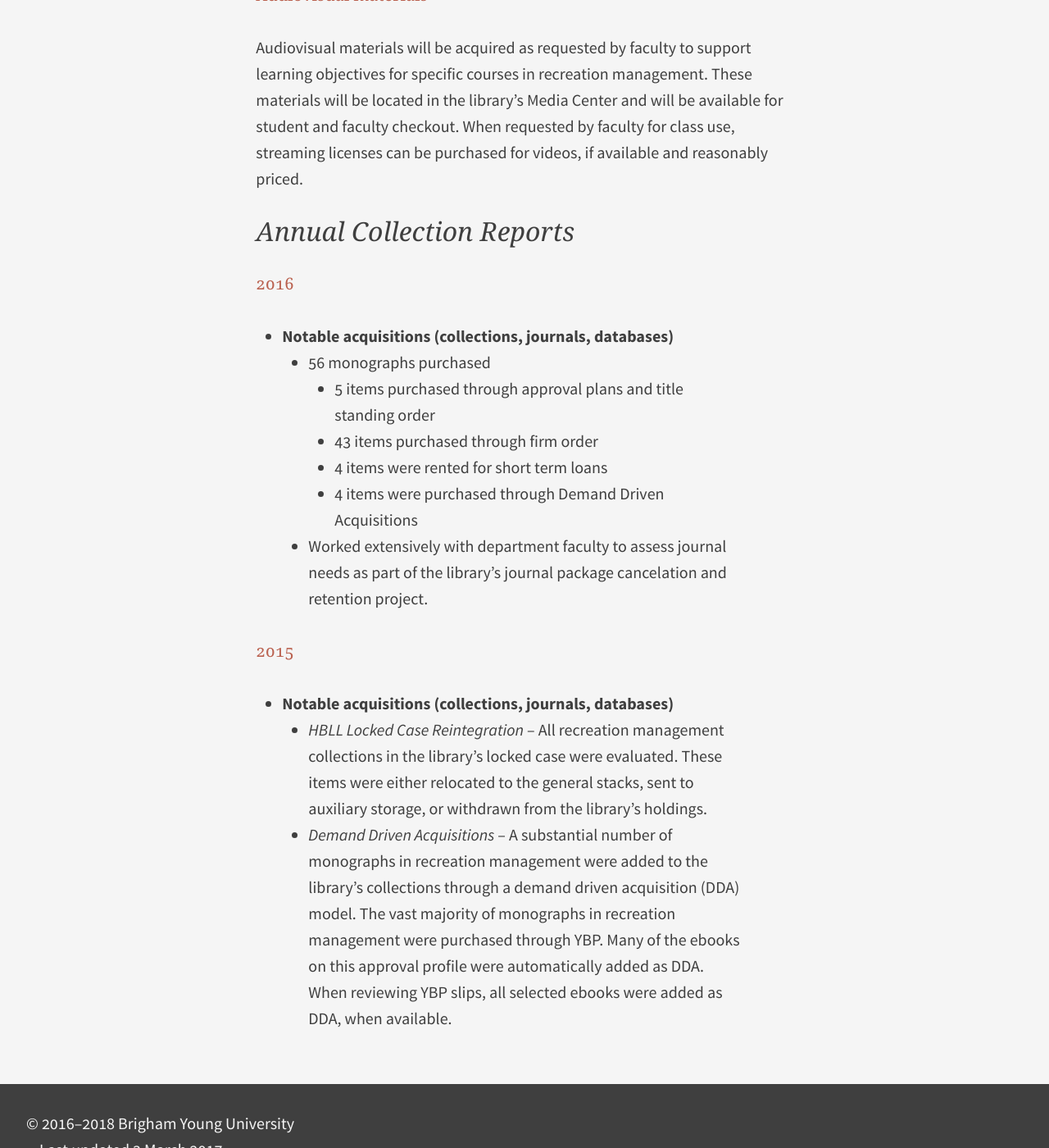
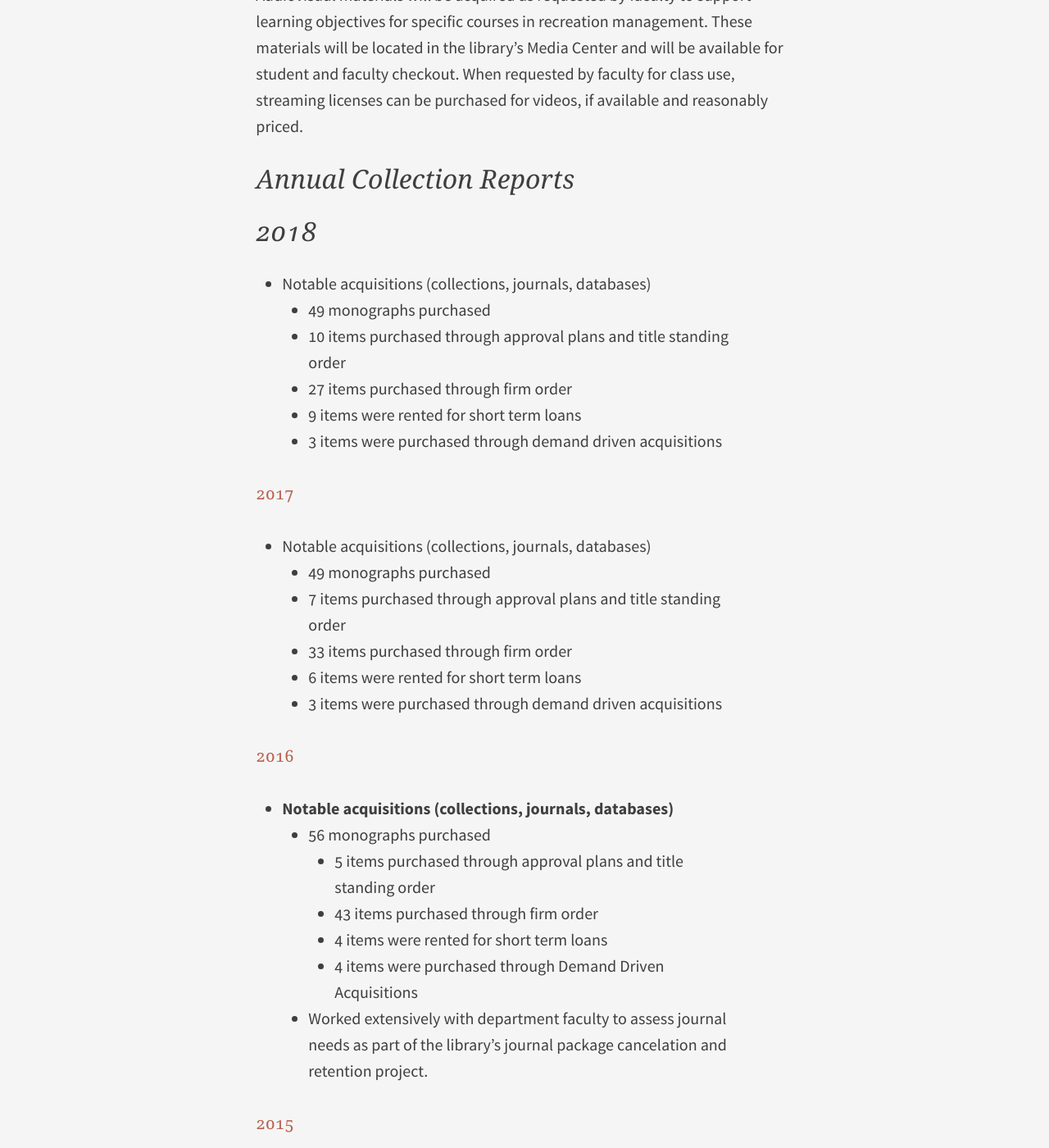
Before and after one commit to HBLL-Collection-Development/HBLL-Collection-Development.github.io, a Jekyll site: the page built from _posts/2019-02-12-34160.md, in a window 1280 px wide and 1400 px high, scrolled down 2662 px. Shown: the whole window at 82% size. Built offline with Jekyll 4.4.1, drawn with Linux system fonts in a browser that asks for light colours; some of the changed text lies outside the part shown.

Commit message:
Update and rename 2017-03-03-34160.md to 2019-02-12-34160.md

```diff
--- a/_posts/2017-03-03-34160.md
+++ b/_posts/2019-02-12-34160.md
@@ -57,6 +56,22 @@ Audiovisual materials will be acquired as requested by faculty to support learni
 
 ## Annual Collection Reports
 
+## 2018
+- Notable acquisitions (collections, journals, databases)
+    - 49 monographs purchased
+    - 10 items purchased through approval plans and title standing order
+    - 27 items purchased through firm order
+    - 9 items were rented for short term loans
+    - 3 items were purchased through demand driven acquisitions
+
+### 2017
+- Notable acquisitions (collections, journals, databases)
+    - 49 monographs purchased
+    - 7 items purchased through approval plans and title standing order
+    - 33 items purchased through firm order
+    - 6 items were rented for short term loans
+    - 3 items were purchased through demand driven acquisitions
+
 ### 2016
 
 - **Notable acquisitions (collections, journals, databases)**
```
Also changed, not shown: other parts of _posts/2019-02-12-34160.md (+0 -1 lines).
